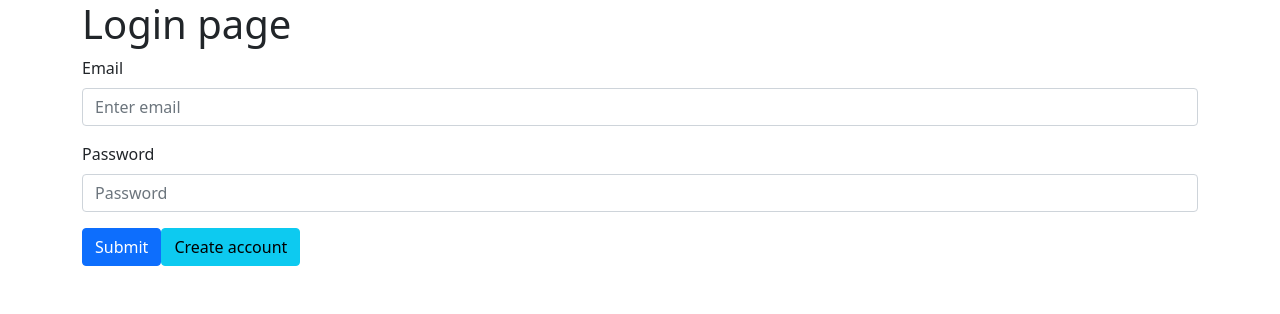
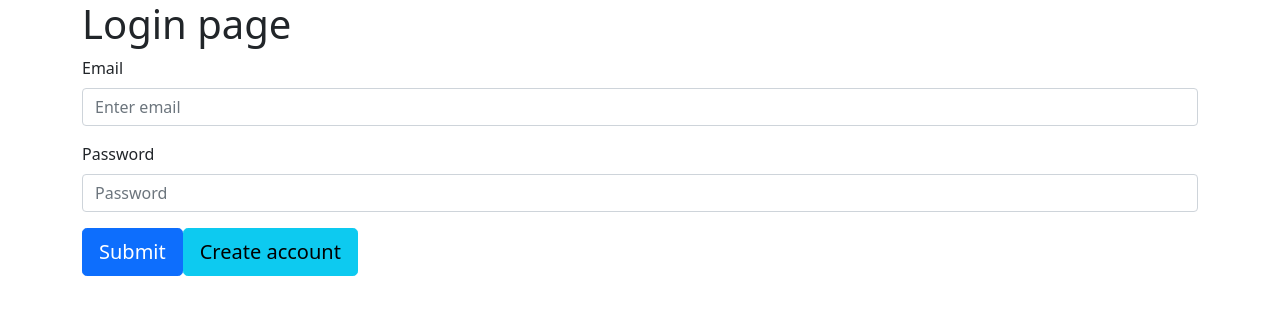
Before and after one commit to Team-Osiris-HR/BlueOcean, a React app: page / in a window 1280 px wide. Shown: the top 314 px of the page. Built offline with nearby package versions, Linux system fonts and the light colour scheme; the HTML template or start-up script is replaced by a standard one.

Commit message:
Add larger buttons for signup and login

```diff
--- a/src/components/Login.jsx
+++ b/src/components/Login.jsx
@@ -45,10 +45,10 @@ class Login extends React.Component {
           <Form.Label>Password</Form.Label>
           <Form.Control type="password" placeholder="Password" name="password" onChange={(e) => this.handleChange(e)} />
         </Form.Group>
-        <Button variant="primary" type="submit">
+        <Button size="lg" variant="primary" type="submit">
           Submit
         </Button>
-        <Button variant="info" type="button" onClick={() => this.props.setRenderState('signup')}>Create account</Button>
+        <Button size="lg" variant="info" type="button" onClick={() => this.props.setRenderState('signup')}>Create account</Button>
       </Form>
     )
   }
--- a/src/components/Signup.jsx
+++ b/src/components/Signup.jsx
@@ -49,7 +49,6 @@ class Signup extends React.Component {
   render() {
     return (
       <Container>
-
         <Form onSubmit={this.handleSubmit}>
           <h1>Create an account</h1>
           <Form.Group controlId="formGridName" md
@@ -79,10 +78,10 @@ class Signup extends React.Component {
             <Form.Control placeholder="1230001234" name='phone' onChange={(e) => this.handleChange(e)} />
           </Form.Group>
 
-          <Button variant="primary" type="submit">
+          <Button size="lg" variant="primary" type="submit">
             Submit
           </Button>
-          <Button variant="warning" type="button" onClick={() => this.props.setRenderState('login')}>Go back</Button>
+          <Button size="lg" variant="warning" type="button" onClick={() => this.props.setRenderState('login')}>Go back</Button>
         </Form >
       </Container>
     )
```
